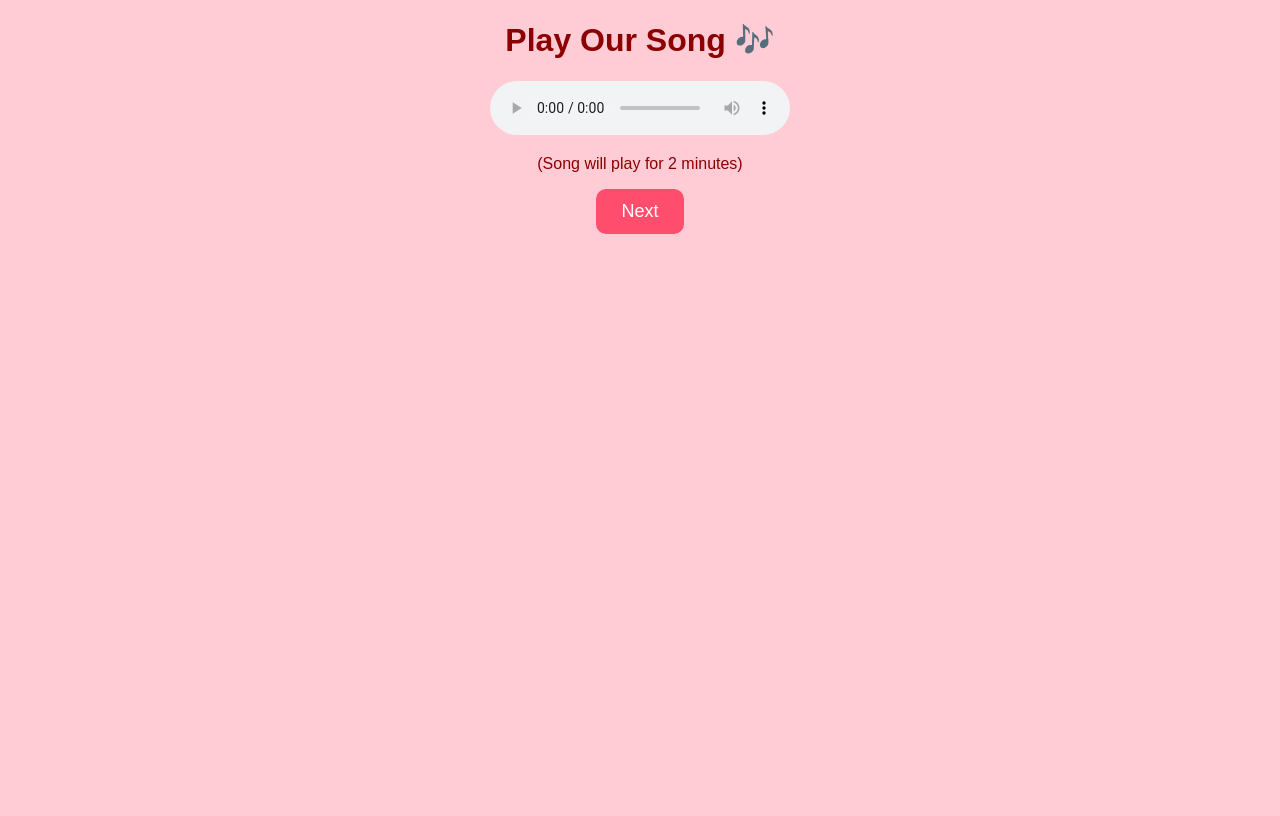
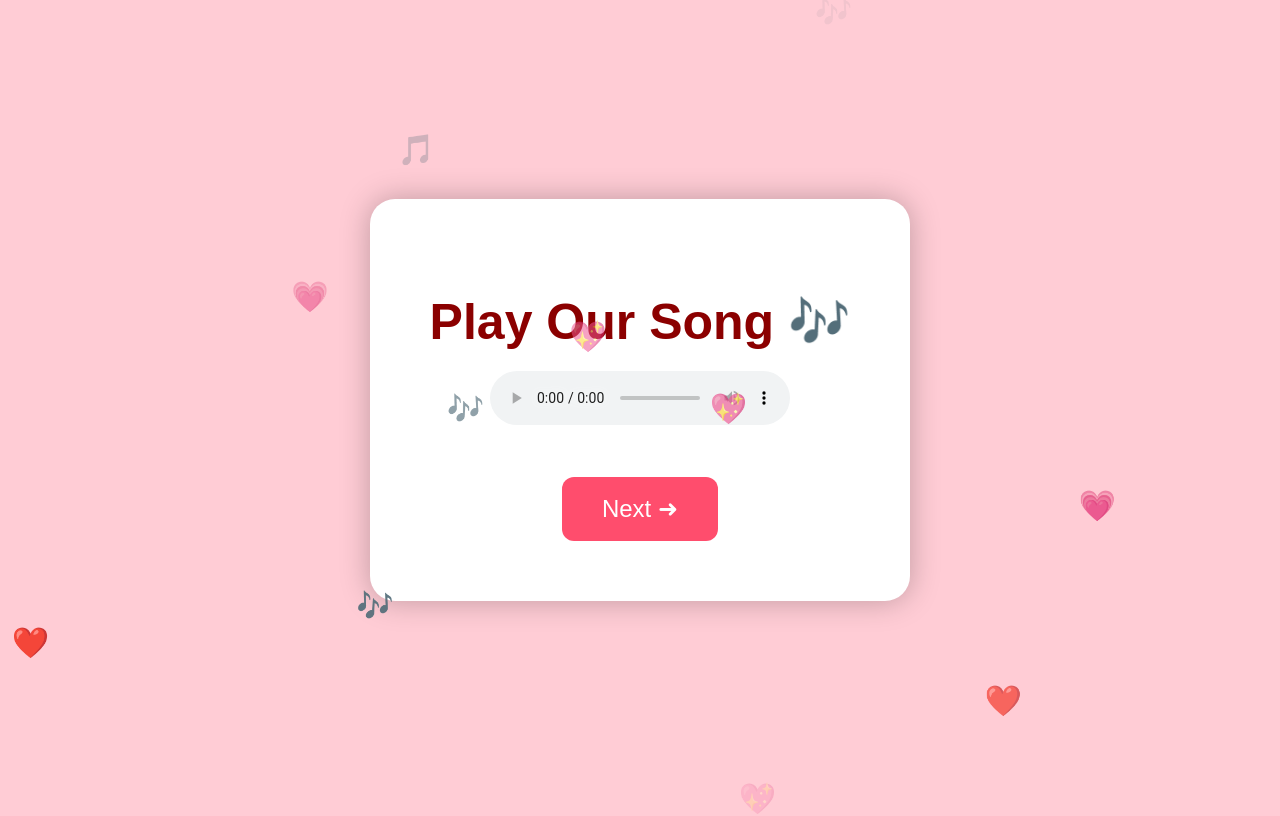
Before and after one commit to abijith2109/Surprise-for-you-, a Flask app: page /music in a window 1280 px wide. Before the commit the page ends 234 px from the top, so only its background shows below. Run offline with Flask 3, Linux system fonts and the light colour scheme.

Commit message:
Update music.html

```diff
--- a/templates/music.html
+++ b/templates/music.html
@@ -7,28 +7,97 @@
             text-align:center;
             background:#ffccd5;
             color:#8b0000;
-            font-family:Arial;
+            font-family:Arial, sans-serif;
+            display:flex;
+            justify-content:center;
+            align-items:center;
+            height:100vh;
+            margin:0;
+            overflow:hidden;
         }
+
+        .container {
+            background:white;
+            padding:60px;
+            border-radius:25px;
+            box-shadow:0 0 30px rgba(0,0,0,0.25);
+        }
+
+        h1 {
+            font-size:50px;
+            margin-bottom:20px;
+        }
+
         button {
-            padding:12px 25px;
-            font-size:18px;
+            margin-top:30px;
+            padding:18px 40px;
+            font-size:24px;
             background:#ff4d6d;
             color:white;
             border:none;
-            border-radius:10px;
+            border-radius:12px;
             cursor:pointer;
+        }
+
+        button:hover {
+            background:#e63956;
+        }
+
+        /* Floating icons */
+        .floating {
+            position:absolute;
+            bottom:-50px;
+            font-size:30px;
+            animation: floatUp 6s linear infinite;
+            opacity:0.8;
+        }
+
+        @keyframes floatUp {
+            0% {
+                transform:translateY(0);
+                opacity:0;
+            }
+            20% {
+                opacity:1;
+            }
+            100% {
+                transform:translateY(-110vh);
+                opacity:0;
+            }
         }
     </style>
 </head>
 <body>
+
+<div class="container">
     <h1>Play Our Song 🎶</h1>
 
     <audio controls autoplay>
         <source src="{{ url_for('static', filename='song.mp3') }}" type="audio/mpeg">
     </audio>
 
-    <p>(Song will play for 2 minutes)</p>
+    <br><br>
+    <button onclick="location.href='/final'">Next ➜</button>
+</div>
 
-    <button onclick="location.href='/final'">Next</button>
+<script>
+    const symbols = ["💖", "🎵", "💗", "🎶", "❤️"];
+
+    function createFloatingSymbol() {
+        const symbol = document.createElement("div");
+        symbol.classList.add("floating");
+        symbol.innerText = symbols[Math.floor(Math.random() * symbols.length)];
+        symbol.style.left = Math.random() * 100 + "vw";
+        symbol.style.animationDuration = (4 + Math.random() * 4) + "s";
+        document.body.appendChild(symbol);
+
+        setTimeout(() => {
+            symbol.remove();
+        }, 8000);
+    }
+
+    setInterval(createFloatingSymbol, 500);
+</script>
+
 </body>
 </html>
```
